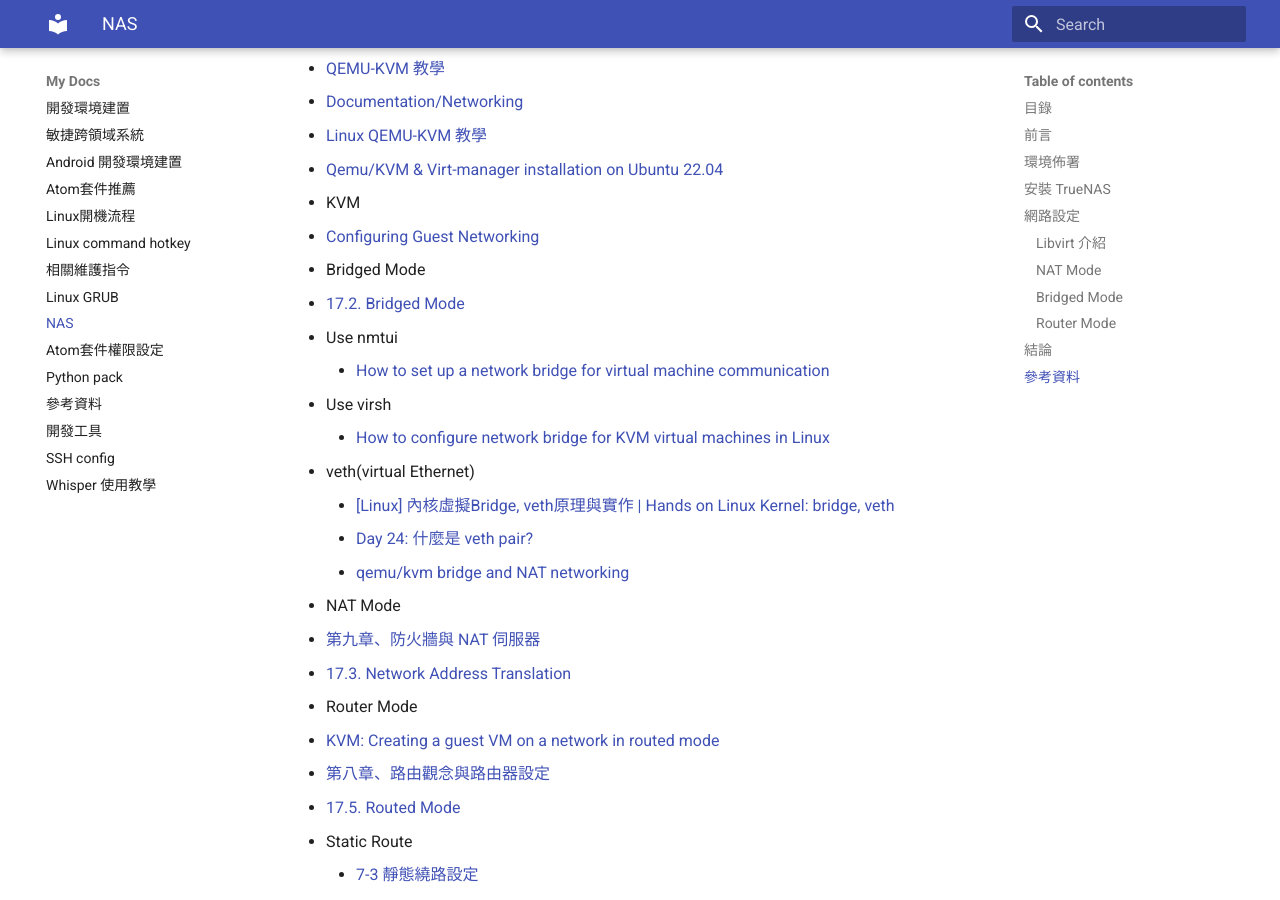
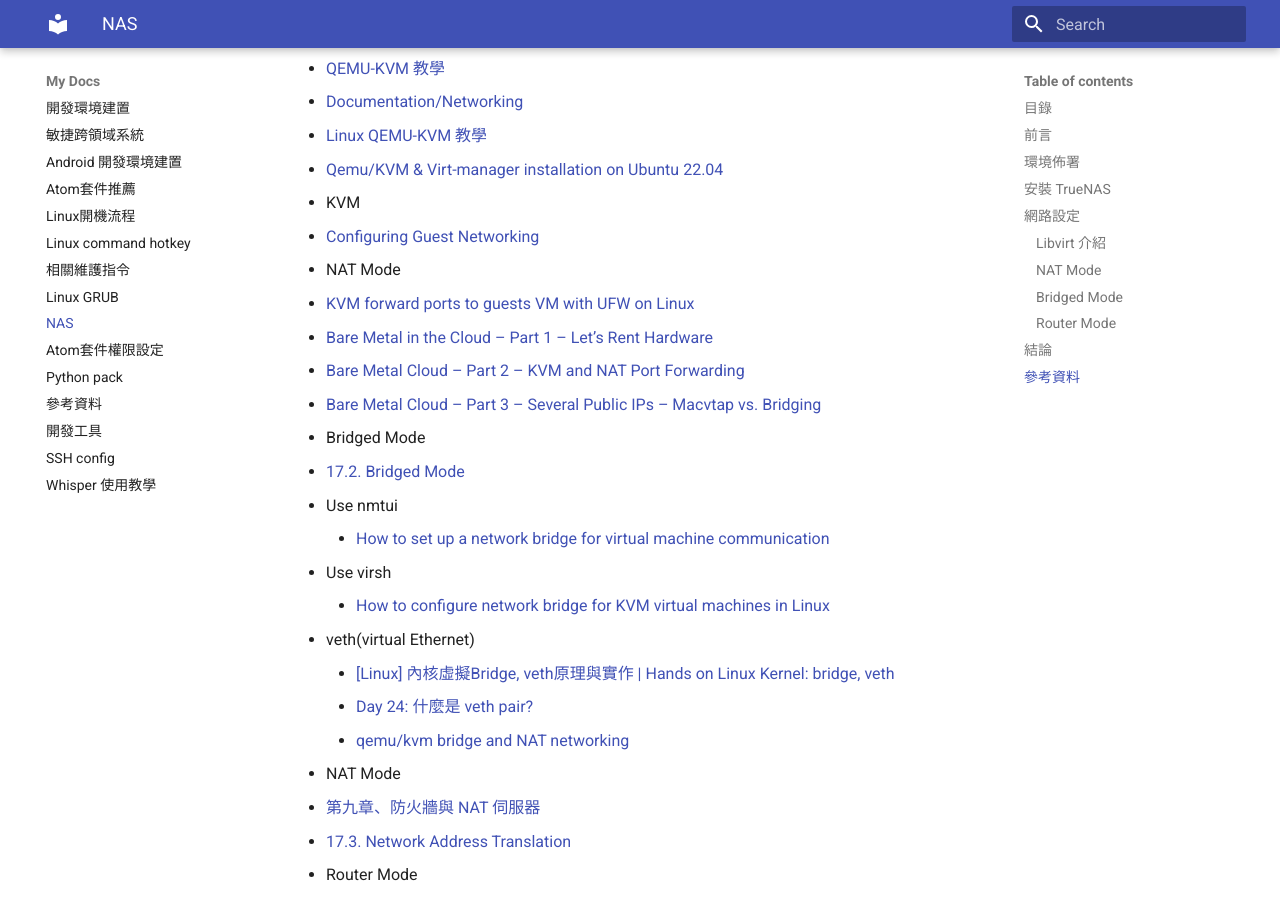
Before and after one commit to TSVS-Special-Topic-Group/Development-Environment-Build, an MkDocs documentation site: the page built from docs/nas.md, in a window 1280 px wide and 900 px high, scrolled down 5632 px. Built offline with MkDocs 1.6.1 and Material for MkDocs 9.7.7, drawn with Linux system fonts in a browser that asks for light colours.

Commit message:
Relate #2 ! 提交將加入有關NAT說明
修改項目:

模組:

```diff
--- a/docs/nas.md
+++ b/docs/nas.md
@@ -209,6 +209,11 @@ DNS 也要另外設定在路由器的閘道所在位置。
   - [Qemu/KVM & Virt-manager installation on Ubuntu 22.04](https://youtu.be/vyLNpPY-Je0)
 - KVM
   - [Configuring Guest Networking](http://www.linux-kvm.org/page/Networking)
+- NAT Mode
+  - [KVM forward ports to guests VM with UFW on Linux](https://www.cyberciti.biz/faq/kvm-forward-ports-to-guests-vm-with-ufw-on-linux/)
+  - [Bare Metal in the Cloud – Part 1 – Let’s Rent Hardware](https://blog.wirelessmoves.com/2022/04/bare-metal-in-the-cloud-part-1-lets-rent-hardware.html)
+  - [Bare Metal Cloud – Part 2 – KVM and NAT Port Forwarding](https://blog.wirelessmoves.com/2022/04/bare-metal-cloud-part-2-kvm-and-nat-port-forwarding.html)
+  - [Bare Metal Cloud – Part 3 – Several Public IPs – Macvtap vs. Bridging](https://blog.wirelessmoves.com/2022/04/bare-metal-cloud-part-3-several-public-ips-macvtap-vs-bridging.html)
 - Bridged Mode
   - [17.2. Bridged Mode](https://access.redhat.com/documentation/zh-tw/red_hat_enterprise_linux/7/html/virtualization_deployment_and_administration_guide/sect-bridge-mode)
   - Use nmtui
```
